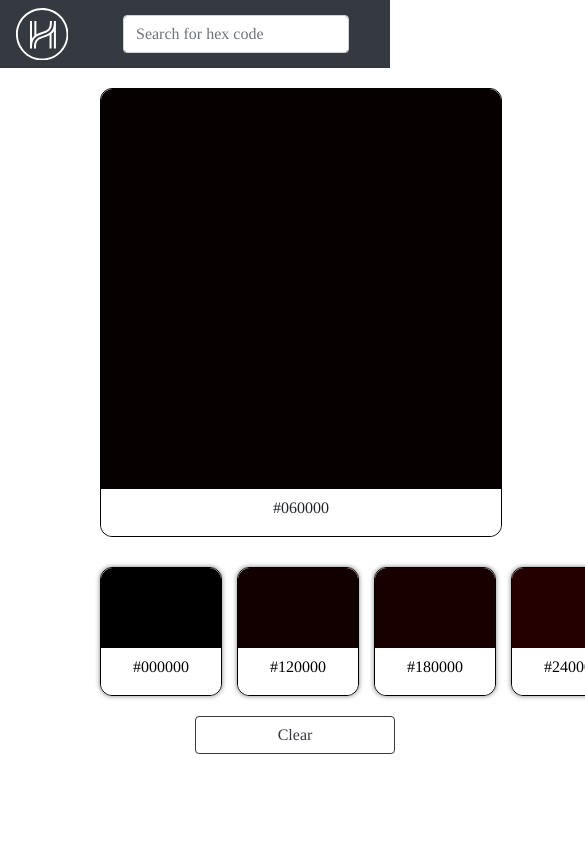
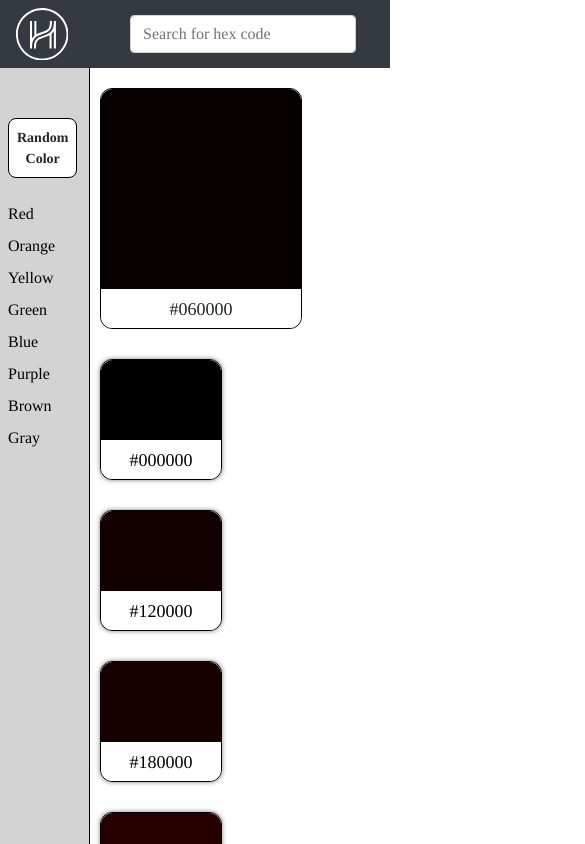
Before and after one commit to curtisyungen/hh-interview, a React (Create React App) app: page /list in a window 390 px wide. Both pictures are taken after a click on the element 223 px from the left and 129 px from the top of the page. Shown: the top 844 px of the page, 585 px wide, since content can reach past the window. Built offline with nearby package versions, Linux system fonts and the light colour scheme; a web font is replaced by a local one.

Commit message:
Add files via upload

```diff
--- a/src/components/Color/color.css
+++ b/src/components/Color/color.css
@@ -22,7 +22,9 @@
     background: #fff;
     border-bottom-left-radius: 12px;
     border-bottom-right-radius: 12px;
-    height: 40px;
+    font-size: 18px;
+    height: auto;
+    padding-bottom: 5px;
 }
 
 .large {
@@ -36,9 +38,30 @@
     width: 120px;
 }
 
-@media only screen and (max-width: 768px) {
+@media only screen and (max-width: 1200px) {
     .large {
         height: 400px;
+        width: 500px;
+    }
+}
+
+@media only screen and (max-width: 880px) {
+    .large {
+        height: 300px;
         width: 400px;
     }
 }
+
+@media only screen and (max-width: 768px) {
+    .large {
+        height: 250px;
+        width: 300px;
+    }
+}
+
+@media only screen and (max-width: 440px) {
+    .large {
+        height: 200px;
+        width: 200px;
+    }
+}
--- a/src/components/Navbar/navbar.css
+++ b/src/components/Navbar/navbar.css
@@ -4,5 +4,5 @@
 }
 
 .searchBox {
-    padding-right: 25px;
+    padding-right: 5%;
 }
--- a/src/components/Sidebar/sidebar.css
+++ b/src/components/Sidebar/sidebar.css
@@ -31,8 +31,18 @@
     width: 250px;
 }
 
-@media only screen and (max-width: 520px) {
+@media only screen and (max-width: 600px) {
+    .menuItem {
+      font-size: 16px;
+    }
+
+    .randomBtn {
+      font-size: 14px;
+      width: auto;
+    }
+
     .sidebar {
-      display: none;
+      padding-left: 8px;
+      width: 90px;
     }
   }
--- a/src/components/Suggestions/suggestions.css
+++ b/src/components/Suggestions/suggestions.css
@@ -2,4 +2,17 @@
     color: black;
     display: flex;
     flex-direction: row;
+    flex-wrap: wrap;
 }
+
+@media only screen and (max-width: 768px) {
+    .suggestions {
+        width: 300px;
+    }
+}
+
+@media only screen and (max-width: 440px) {
+    .suggestions {
+        width: 200px;
+    }
+}
```
